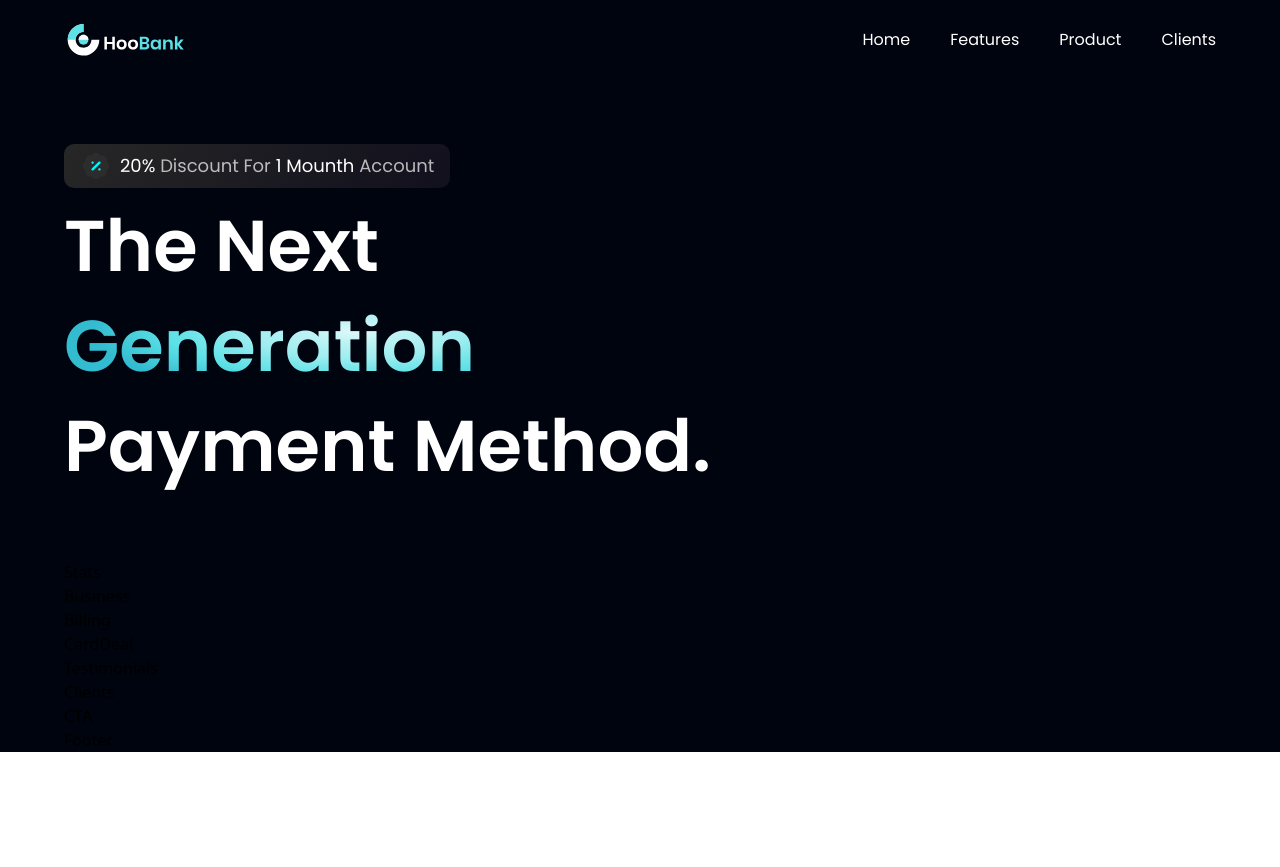
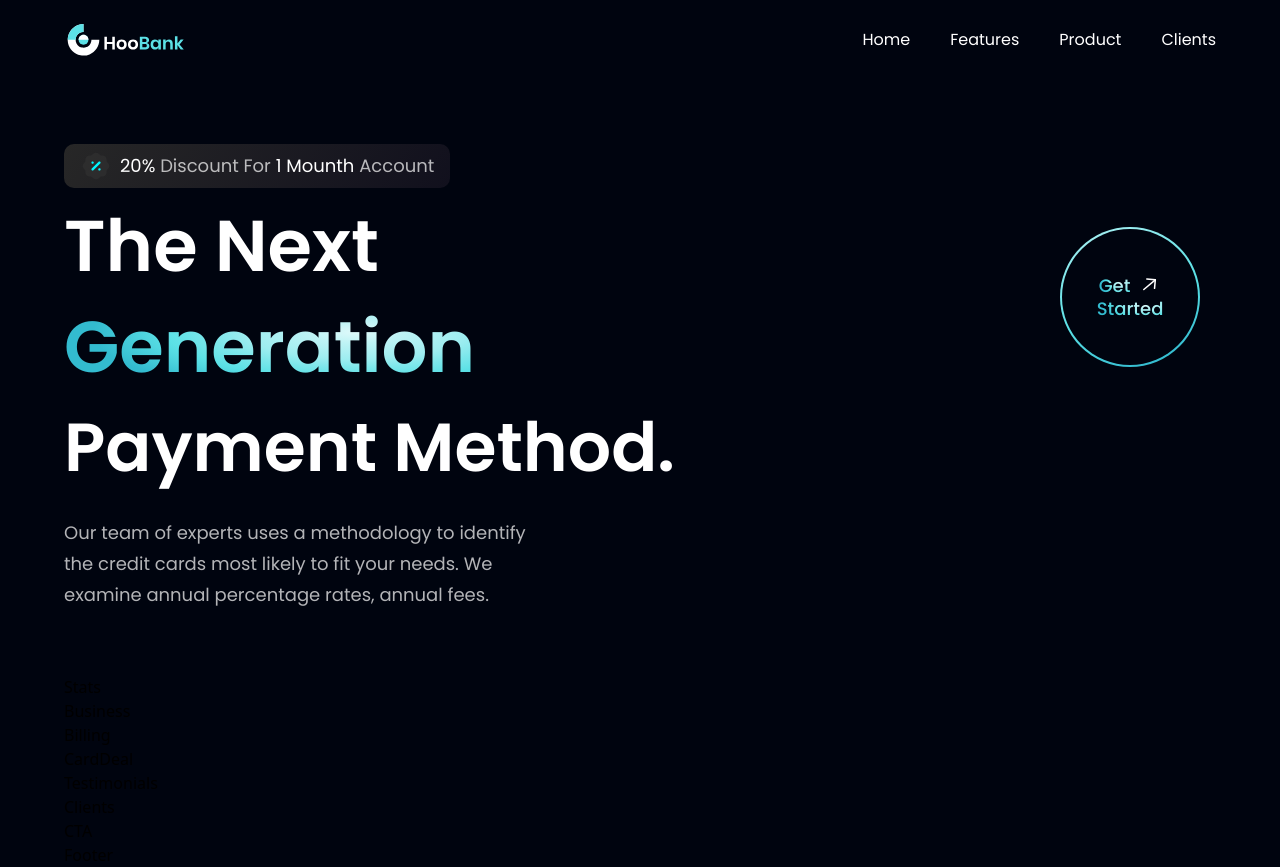
Before and after one commit to benasi000/ModernWebApp, a React (Vite) app: page / in a window 1280 px wide. Before the commit the page ends 800 px from the top, so only its background shows below. Built offline with nearby package versions, Linux system fonts and the light colour scheme.

Commit message:
MWA:[0015]--[HERO] fixing Hero welcome text and adding some aretext bellow

```diff
--- a/src/Components/Hero.jsx
+++ b/src/Components/Hero.jsx
@@ -2,6 +2,7 @@ import React from 'react'
 import { discount, robot } from '../assets'
 
 import styles from '../style'
+import GetStarted from './GetStarted'
 
 
 const Hero = () => {
@@ -16,13 +17,25 @@ const Hero = () => {
           </p>
         </div>
 
-        <div className='fled flex-row justify-between items-center w-full'>
-          <h1 className='flex-1 font-poppins font-semibold ss:text-[72px] text-[52px] text-white ss:leading-[100px] leading-[75px]'>
-            The Next <br className='sm:block hidden' />{" "}
-            <span className='text-gradient'>Generation</span><br className='sm:block hidden' />{" "}
-            Payment Method.
+
+        <div className="flex flex-row justify-between items-center w-full">
+          <h1 className="flex-1 font-poppins font-semibold ss:text-[72px] text-[52px] text-white ss:leading-[100.8px] leading-[75px]">
+            The Next <br className="sm:block hidden" />{" "}
+            <span className="text-gradient">Generation</span>{" "}
           </h1>
+          <div className="ss:flex hidden md:mr-4 mr-0">
+            <GetStarted />
+          </div>
         </div>
+
+        <h1 className="font-poppins font-semibold ss:text-[68px] text-[52px] text-white ss:leading-[100.8px] leading-[75px] w-full">
+          Payment Method.
+        </h1>
+        <p className={`${styles.paragraph} max-w-[470px] mt-5`}>
+          Our team of experts uses a methodology to identify the credit cards
+          most likely to fit your needs. We examine annual percentage rates,
+          annual fees.
+        </p>
       </div>
     </section>
   )
```
